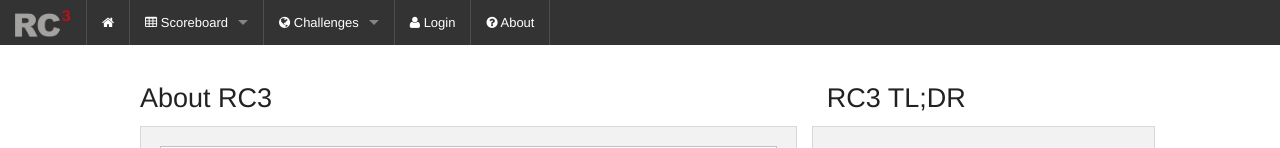
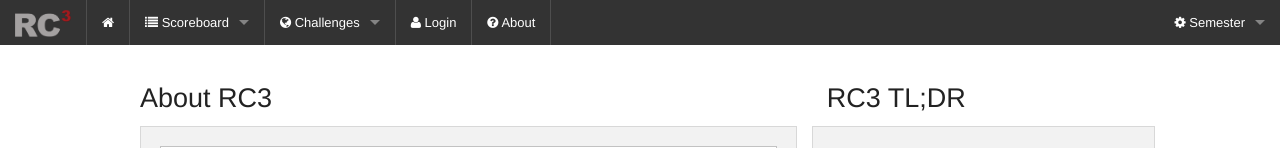
Before and after one commit to RITC3/rc3site, a Python web app: template app/templates/about.html in a window 1280 px wide. Shown: the top 148 px of the page. Run offline with Jinja, Linux system fonts and the light colour scheme; the template is opened without the code that fills it: most values are stand-ins (such as "Sample title", 1, 10 or a date in 2020).

Commit message:
starting to add semester selector to base

```diff
--- a/app/templates/base.html
+++ b/app/templates/base.html
@@ -48,18 +48,13 @@ ga('create', 'UA-54644206-2', 'auto');
 
             <section class="top-bar-section">
 
-                <ul class="left">
+                <ul>
 
                     <li class="divider"></li>
                         <li><a href="{{ url_for('index') }}"><i class="fa fa-home"></i></a></li>
                     <li class="divider"></li>
-                    <li class="has-dropdown" data-dropdown="hoversb" data-options="is_hover:true"><a href="{{ url_for('scoreboard') }}"><i class="fa fa-table"></i> Scoreboard</a>
+                    <li class="has-dropdown" data-dropdown="hoversb" data-options="is_hover:true"><a href="{{ url_for('scoreboard') }}"><i class="fa fa-list"></i> Scoreboard</a>
                         <ul id="hoversb" class="f-dropdown" data-dropdown-content>
-                        {% for semester in g.semesters %}
-
-                            <li class="row"><a href="{{ url_for('sem_scoreboard', semester=semester.lname)}}">{{semester.name}}</a></li>
-
-                        {% endfor %}
                         <li class="row"><a href="{{url_for('halloffame')}}">Hall of Fame</a></li>
                         </ul>
                     </li>
@@ -108,6 +103,17 @@ ga('create', 'UA-54644206-2', 'auto');
                     <li class="divider"></li>
                     <li><a href="{{ url_for('about') }}"><i class="fa fa-question-circle"></i> About</a></li>
                     <li class="divider"></li>
+                    <li class="right has-dropdown" data-dropdown="hoversem" data-options="is_hover:true"><a href="#"><i class="fa fa-gear"></i> Semester</a>
+                        <ul id="hoversem" class="f-dropdown columns" data-dropdown-content>
+    {% for semester in g.semesters %}
+        <li class="row"><a href="{{ url_for('sem_scoreboard', semester=semester.lname)}}">{{semester.name}}</a></li>
+    {% endfor %}
+    </ul>
+    </li>
+
+                {% block navi %}
+
+                {% endblock %}
 
                 </ul>
 
```
